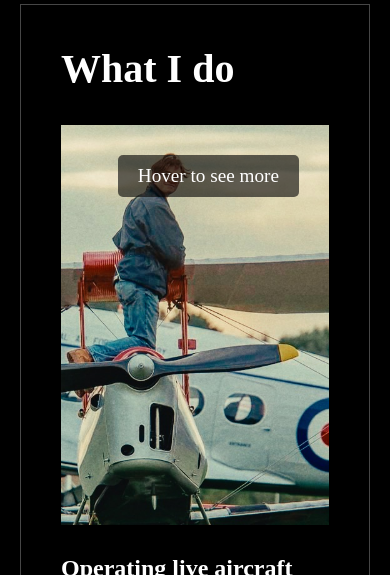
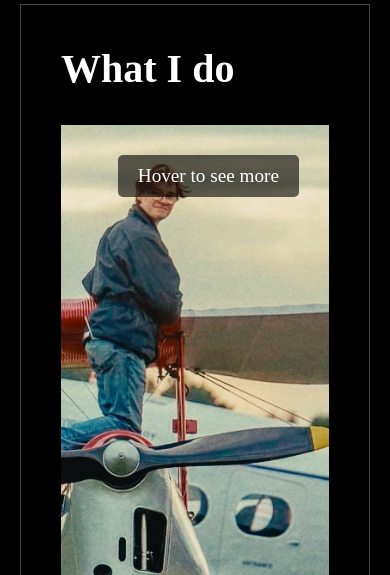
Before and after one commit to natbates/Samuels-Website, a React (Create React App) app: page / in a window 390 px wide. Shown: the part 4180-4755 px from the top of the page. Built offline with nearby package versions, Linux system fonts and the light colour scheme; no server answers; a web font is replaced by a local one.

Commit message:
height skill card fix

```diff
--- a/src/styles/sections/Skills.css
+++ b/src/styles/sections/Skills.css
@@ -35,7 +35,7 @@
 {
     width: 100% !important;
     height: auto;
-    min-height: 400px;
+    height: 400px;
     object-fit: cover;
     margin-bottom: 20px;
     transition: filter 0.3s ease;
@@ -85,7 +85,7 @@
     }
     #skills .cards-container .card .card-image
     {
-        max-height: 445px;
+        height: 550px;
     }
 }
 
```
